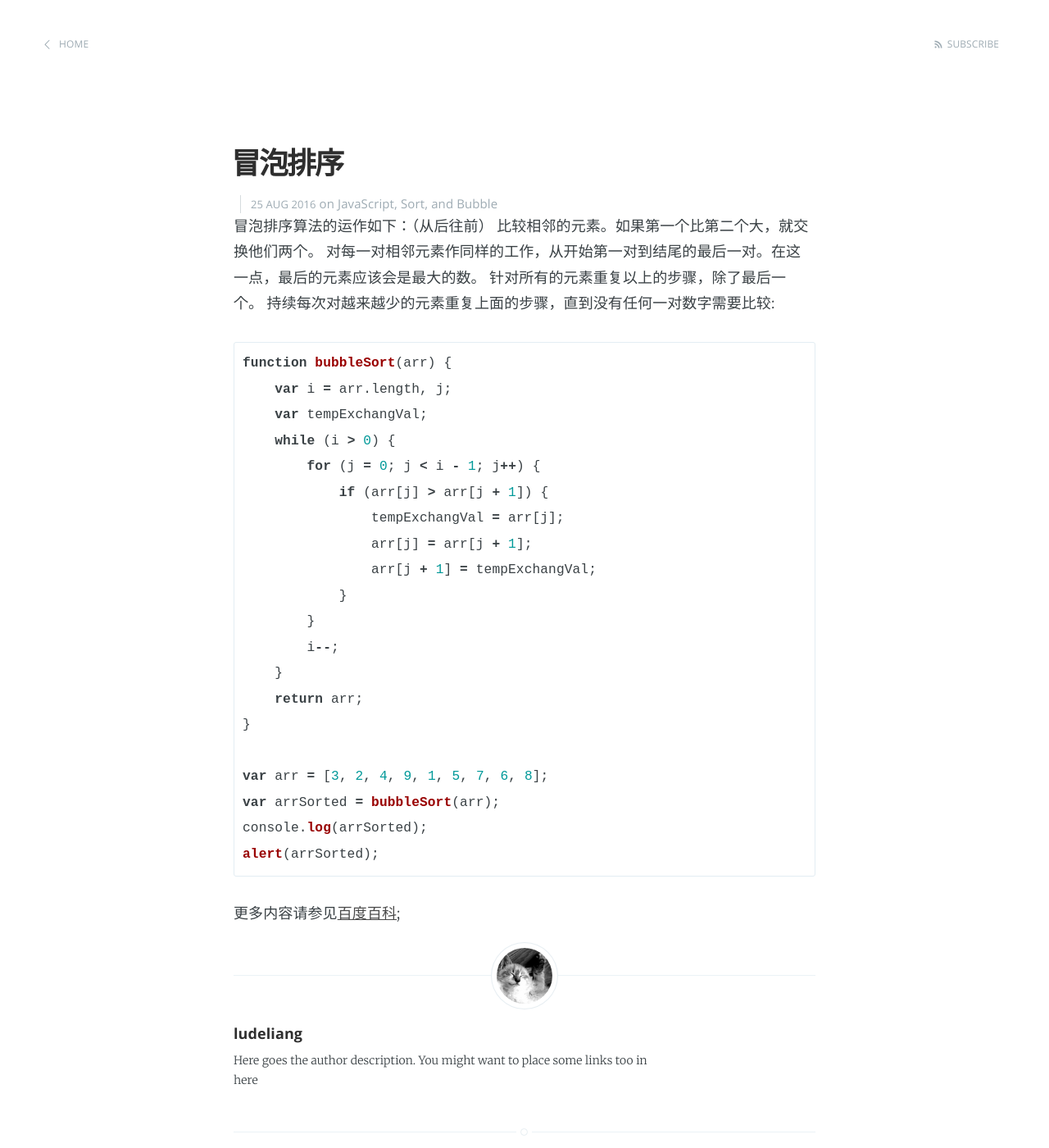
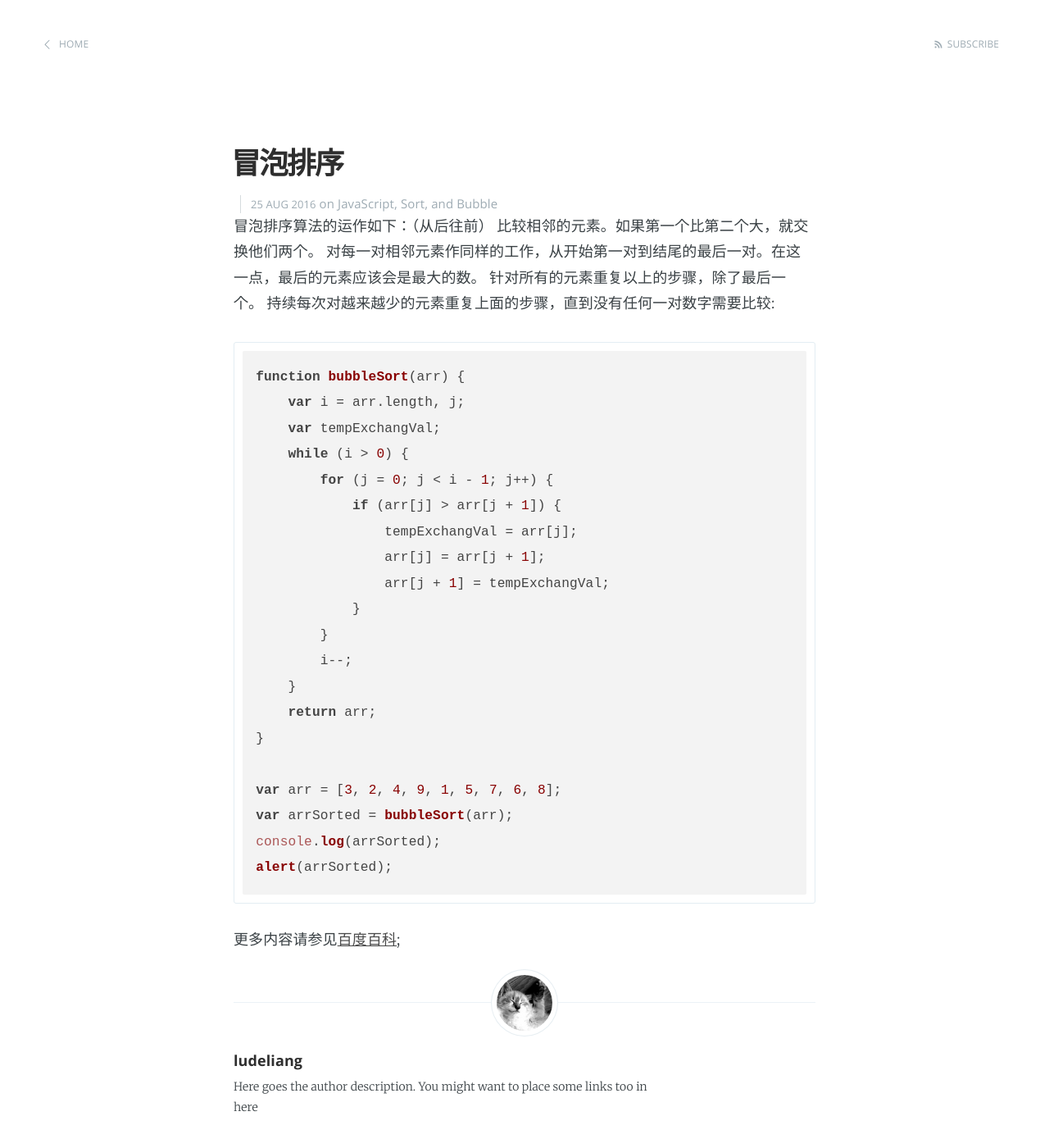
Before and after one commit to ludeliang/jekyll-blog, a Jekyll site: the page built from _posts/2016-08-25-Bubble-Sort.markdown, in a window 1280 px wide and 1400 px high. Shown: the whole window at 82% size. Built offline with Jekyll 4.4.1, drawn with Linux system fonts in a browser that asks for light colours; nearby versions of some CDN libraries; Markdown is read by kramdown in place of the engine named in the settings; some of the changed lines change nothing that is shown.

Commit message:
add hightlight js

```diff
--- a/_layouts/post.html
+++ b/_layouts/post.html
@@ -92,3 +92,7 @@ post_class: post-template
 
 <link rel="stylesheet" href="//cdnjs.cloudflare.com/ajax/libs/highlight.js/9.6.0/styles/default.min.css">
 <script src="//cdnjs.cloudflare.com/ajax/libs/highlight.js/9.6.0/highlight.min.js"></script>
+<script>
+    hljs.configure({tabReplace: '    '});
+    hljs.initHighlightingOnLoad();
+</script>
```
